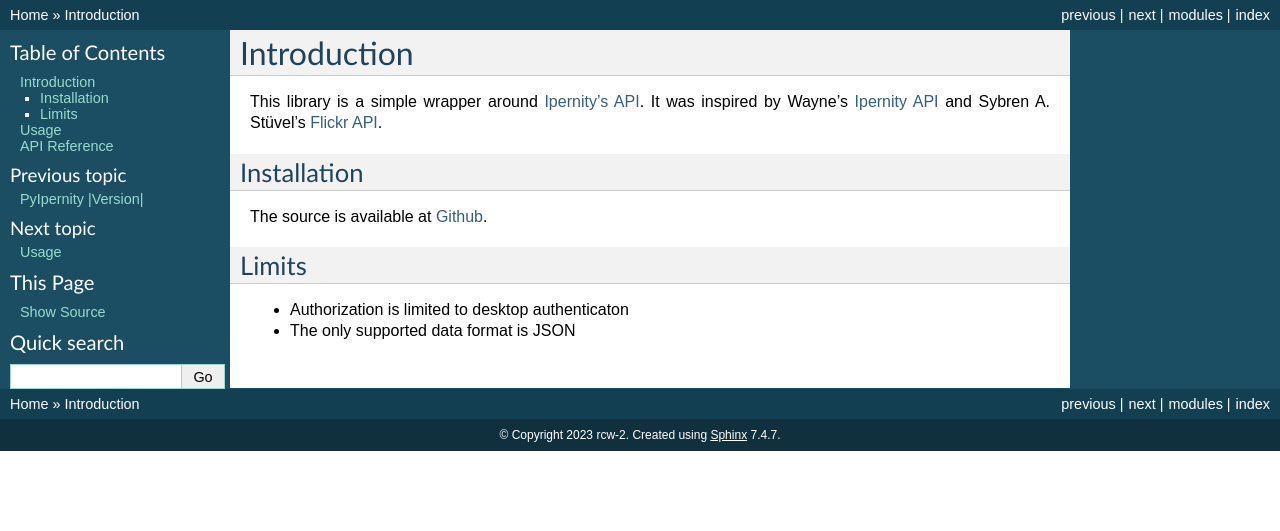
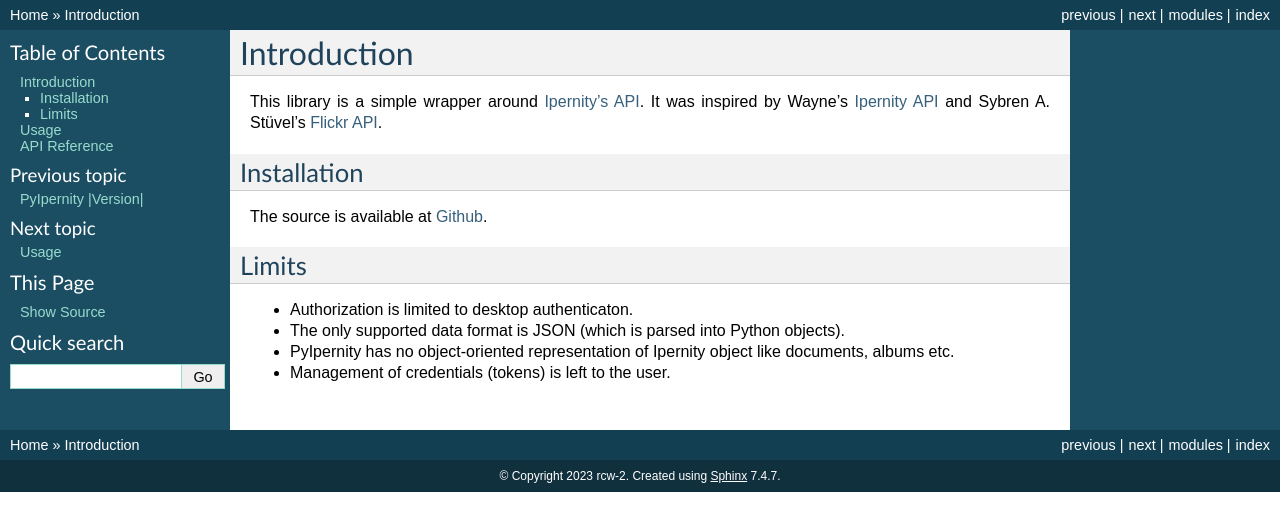
Before and after one commit to rcw-2/python-ipernity, a Sphinx documentation site: the page built from docs/intro.rst, in a window 1280 px wide. Shown: the top 531 px of the page. Built offline with Sphinx 7.4.7, drawn with Linux system fonts in a browser that asks for light colours; the version number could not be read and is left out.

Commit message:
Updated documentation

```diff
--- a/docs/index.rst
+++ b/docs/index.rst
@@ -3,7 +3,8 @@ PyIpernity |Version|
 
 :Distribution:  PyIpernity
 :Version:       |Release|
-:Source:        <https://github.com/rcw-2/python-ipernity>_
+:Source:        https://github.com/rcw-2/python-ipernity
+
 
 Contents
 ------------------------
@@ -15,6 +16,7 @@ Contents
     usage
     api
 
+
 Indices and tables
 -------------------
 
--- a/docs/intro.rst
+++ b/docs/intro.rst
@@ -17,5 +17,8 @@
 Limits
 -------
 
-* Authorization is limited to desktop authenticaton
-* The only supported data format is JSON
+* Authorization is limited to desktop authenticaton.
+* The only supported data format is JSON (which is parsed into Python objects).
+* PyIpernity has no object-oriented representation of Ipernity object like
+  documents, albums etc.
+* Management of credentials (tokens) is left to the user.
```
Also changed, not shown: docs/usage.rst (+5 -5 lines).
